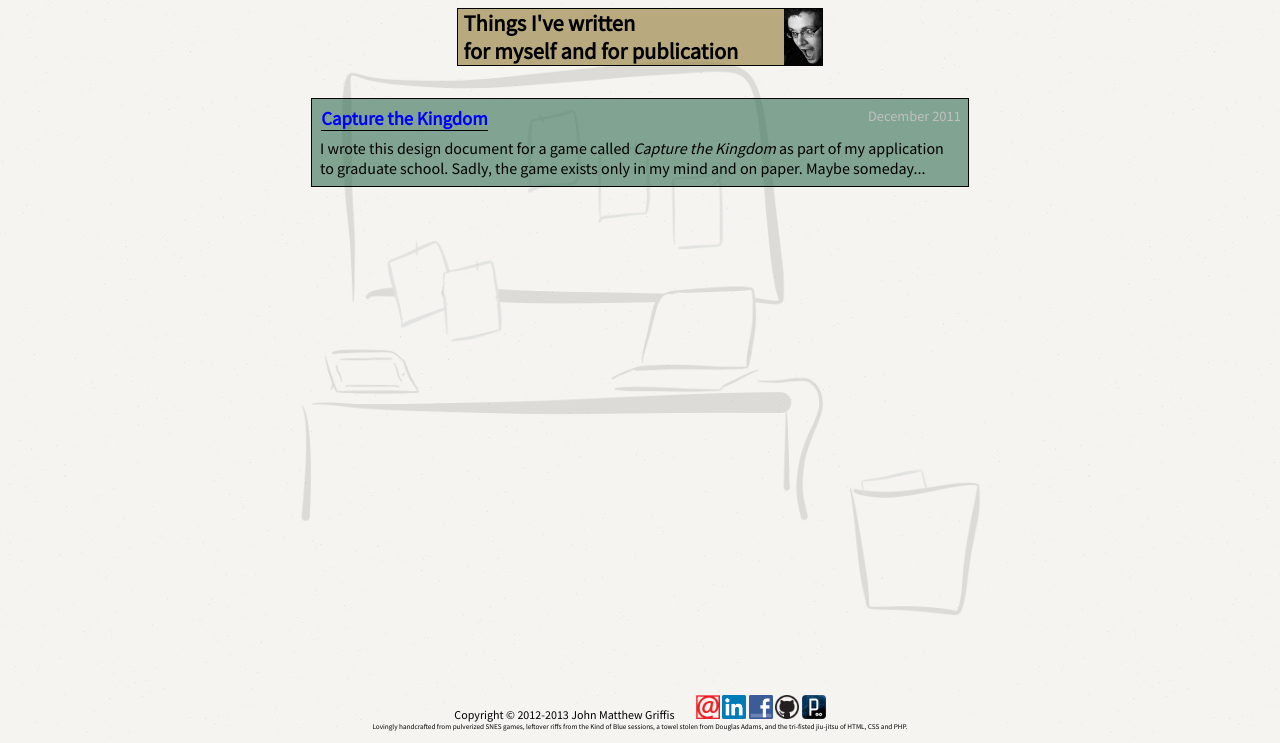
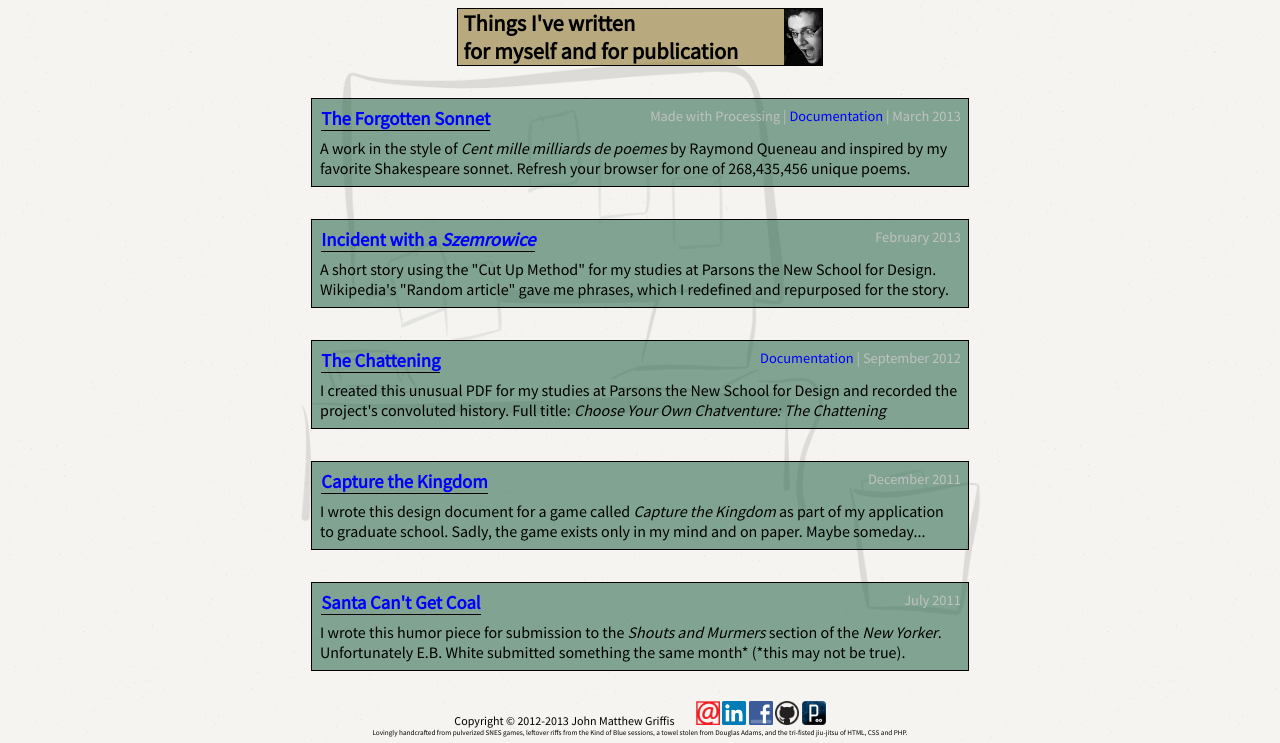
Before and after one commit to jmatthewgriffis/mySite, a PHP site: page /writing.php in a window 1280 px wide. Shown: the part 63-806 px from the top of the page. Run offline with PHP 8.4, Linux system fonts and the light colour scheme.

Commit message:
Finished with the writing section and began adding games.

```diff
--- a/writing.php
+++ b/writing.php
@@ -14,11 +14,35 @@
 		<!--the work-->
 
 		<article class="thing writing">
+			<a target="_blank" href="http://www.openprocessing.org/sketch/91842"><h3>The Forgotten Sonnet</h3></a>
+			<p class="specs">Made with Processing | <a href="writing/forgotten_sonnet_documentation.pdf">Documentation</a> | March 2013</p>
+			<p>A work in the style of <span class="italics">Cent mille milliards de poemes</span> by Raymond Queneau and inspired by my favorite Shakespeare sonnet. Refresh your browser for one of 268,435,456 unique poems.</p>
+		</article>
+
+		<article class="thing writing">
+			<a href="writing/cut_up_method_short_story.pdf"><h3>Incident with a <span class="italics">Szemrowice</span></h3></a>
+			<p class="specs">February 2013</p>
+			<p>A short story using the "Cut Up Method" for my studies at Parsons the New School for Design. Wikipedia's "Random article" gave me phrases, which I redefined and repurposed for the story.</p>
+		</article>
+
+		<article class="thing writing">
+			<a href="writing/choose_your_own_chatventure_the_chattening.pdf"><h3>The Chattening</h3></a>
+			<p class="specs"><a href="writing/chattening_documentation.pdf">Documentation</a> | September 2012</p>
+			<p>I created this unusual PDF for my studies at Parsons the New School for Design and recorded the project's convoluted history. Full title: <span class="italics">Choose Your Own Chatventure: The Chattening</span></p>
+		</article>
+
+		<article class="thing writing">
 			<a href="writing/capture_the_kingdom_design_doc.pdf"><h3>Capture the Kingdom</h3></a>
 			<p class="specs">December 2011</p>
 			<p>I wrote this design document for a game called <span class="italics">Capture the Kingdom</span> as part of my application to graduate school. Sadly, the game exists only in my mind and on paper. Maybe someday...</p>
 		</article>
 
+		<article class="thing writing">
+			<a href="writing/santa_coal.pdf"><h3>Santa Can't Get Coal</h3></a>
+			<p class="specs">July 2011</p>
+			<p>I wrote this humor piece for submission to the <span class="italics">Shouts and Murmers</span> section of the <span class="italics">New Yorker</span>. Unfortunately E.B. White submitted something the same month* (*this may not be true).</p>
+		</article>
+
 	</section><!--end writing-->
 
 <?php include("frame_footer_and_bottom.php"); ?>
```
Also changed, not shown: games.php (+8 -1 lines), images/games/platformal_ware.png (added), 8 other files.
